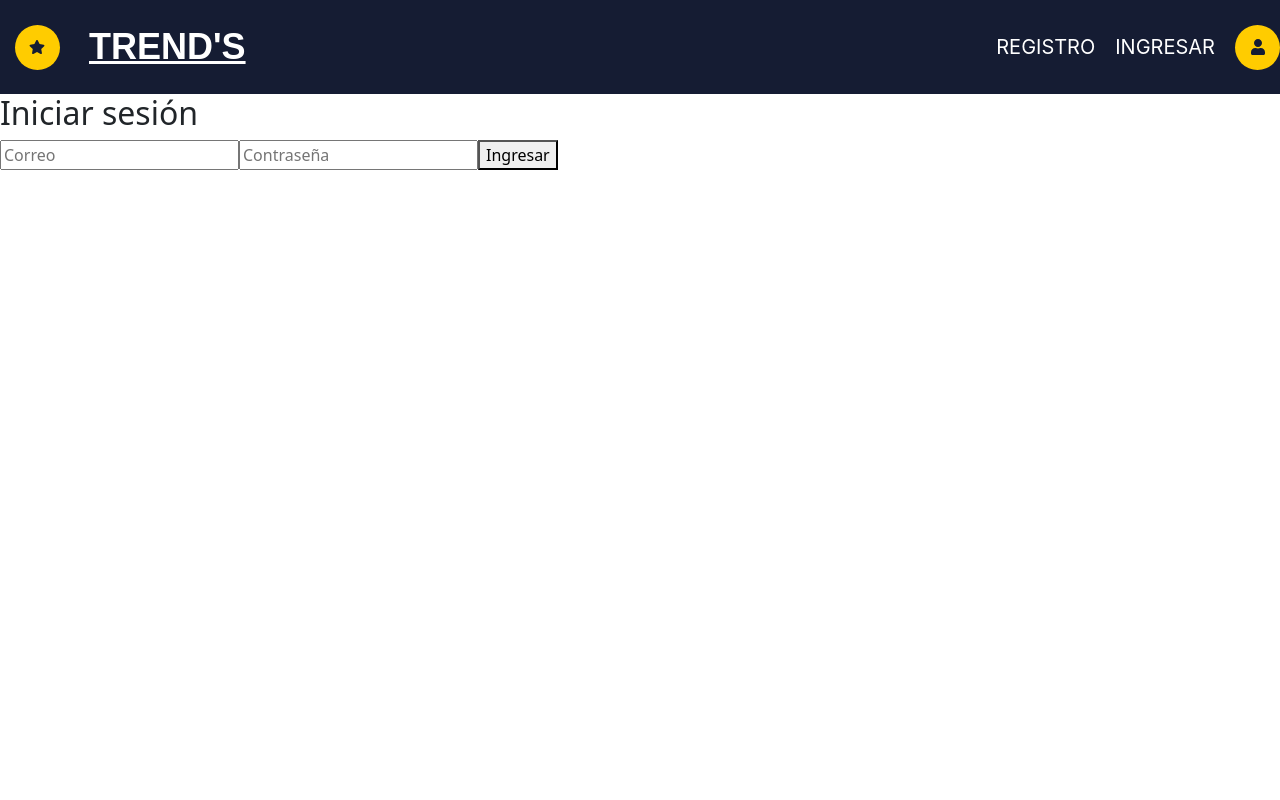
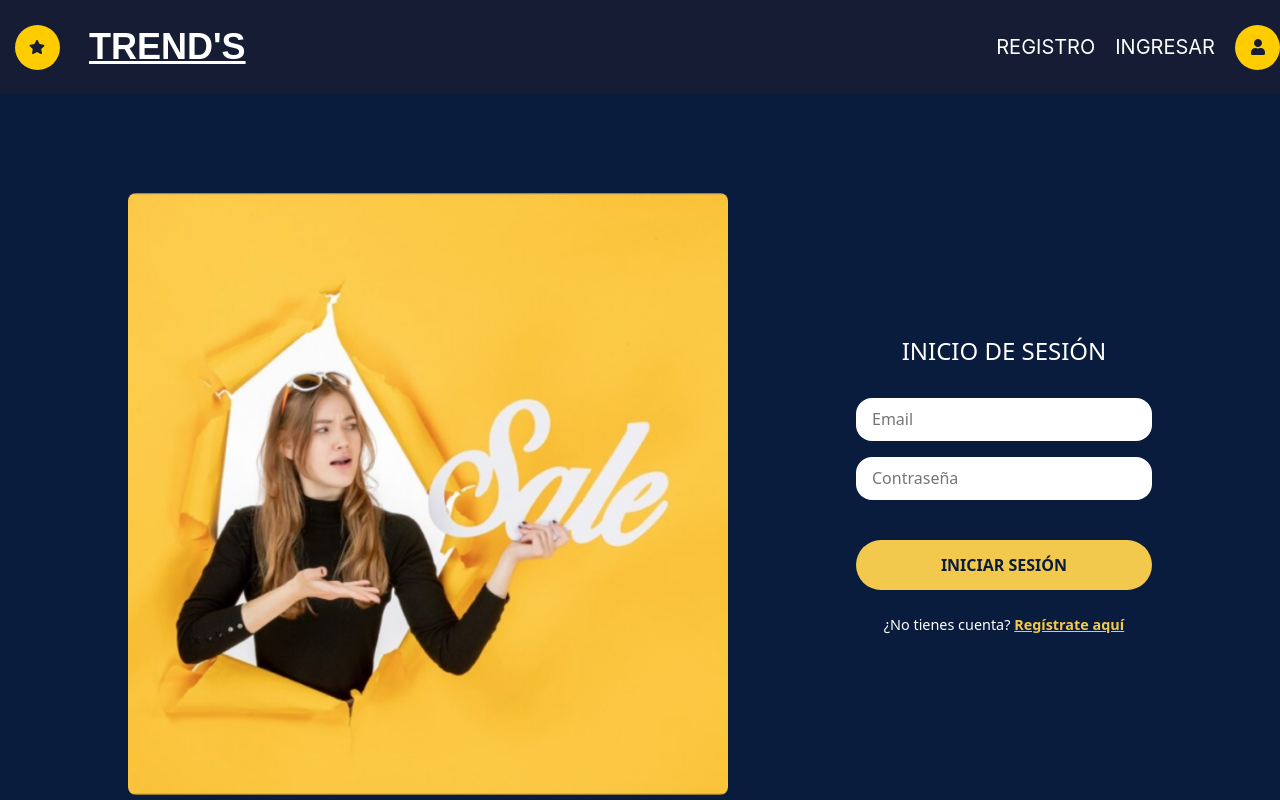
Before and after one commit to RodXorDevX/Proyecto_Final_Marketplace, a React (Vite) app in the folder marketplace/hito2_Desarrollo FrontEnd/Frontend/: page /login in a window 1280 px wide. Shown: the top 800 px of the page. Built offline with nearby package versions, Linux system fonts and the light colour scheme.

Commit message:
Se agrega componente Login con css y el Footer a App.jsx

```diff
--- a/marketplace/hito2_Desarrollo FrontEnd/Frontend/src/App.jsx
+++ b/marketplace/hito2_Desarrollo FrontEnd/Frontend/src/App.jsx
@@ -8,6 +8,8 @@ import DetallePublicacion from './pages/DetallePublicacion';
 import Navbar from './components/Navbar';
 import RutaProtegida from './components/RutaProtegida';
 import Carrito from './pages/Carrito';
+import Footer from './components/Footer';
+
 
 function App() {
   return (
@@ -43,6 +45,8 @@ function App() {
     }
   />
       </Routes>
+      <Footer/>
+
     </>
   );
 }
--- a/marketplace/hito2_Desarrollo FrontEnd/Frontend/src/assets/css/FormularioPublicacion.css
+++ b/marketplace/hito2_Desarrollo FrontEnd/Frontend/src/assets/css/FormularioPublicacion.css
@@ -181,3 +181,4 @@
     width: 100%;
     margin-top: 0.5rem;
   }
+  git push origin main
--- /dev/null
+++ b/marketplace/hito2_Desarrollo FrontEnd/Frontend/src/assets/css/Login.css
@@ -0,0 +1,78 @@
+.login-container {
+    display: flex;
+    justify-content: flex-start;
+    align-items: center;
+    background-color: #0a1c3d;
+    min-height: 100vh;
+    padding: 2rem 8rem;
+    gap: 8rem; /* Más espacio entre imagen y formulario */
+    color: white;
+  }
+
+  /* Imagen 20% más grande */
+  .login-img img {
+    width: 600px;  /* antes 500px */
+    height: auto;
+    border-radius: 0.5rem;
+  }
+
+  /* Formulario separado a la derecha */
+  .login-form {
+    width: 500px;
+    display: flex;
+    flex-direction: column;
+    gap: 1rem;
+    margin-left: auto;
+  }
+
+  .login-form h2 {
+    text-align: center;
+    font-size: 1.5rem;
+    margin-bottom: 1rem;
+  }
+
+  .login-form form {
+    display: flex;
+    flex-direction: column;
+    gap: 1rem;
+  }
+
+  .login-form input {
+    padding: 0.6rem 1rem;
+    border-radius: 1rem;
+    border: none;
+    font-size: 1rem;
+    width: 100%;
+  }
+
+  .login-form button {
+    background-color: #f2c94c;
+    color: #0a1c3d;
+    font-weight: bold;
+    border: none;
+    padding: 0.8rem;
+    border-radius: 2rem;
+    cursor: pointer;
+    margin-top: 1.5rem;
+    width: 100%;
+    font-size: 1rem;
+    transition: background-color 0.3s ease;
+  }
+
+  .login-form button:hover {
+    background-color: #e5b631;
+  }
+
+  .registro-link {
+    text-align: center;
+    font-size: 0.9rem;
+    color: white;
+    margin-top: 0.5rem;
+  }
+
+  .registro-link span {
+    color: #f2c94c;
+    font-weight: bold;
+    cursor: pointer;
+    text-decoration: underline;
+  }
--- a/marketplace/hito2_Desarrollo FrontEnd/Frontend/src/pages/Home.jsx
+++ b/marketplace/hito2_Desarrollo FrontEnd/Frontend/src/pages/Home.jsx
@@ -37,7 +37,7 @@ function Home() {
                 <h2 className="publications-heading">Publicaciones destacadas</h2>
                 <GaleriaPublicaciones />
             </div>
-            <Footer />
+
         </div>
     );
 }
--- a/marketplace/hito2_Desarrollo FrontEnd/Frontend/src/pages/Login.jsx
+++ b/marketplace/hito2_Desarrollo FrontEnd/Frontend/src/pages/Login.jsx
@@ -1,7 +1,8 @@
 import { useState, useContext } from "react";
-import axios from "axios";
 import { AuthContext } from "../context/AuthContext";
 import { useNavigate } from "react-router-dom";
+import "../assets/css/Login.css";
+import loginImg from "../assets/img/LoginPic.jpg";
 
 function Login() {
   const [email, setEmail] = useState("");
@@ -9,28 +10,9 @@ function Login() {
   const { login } = useContext(AuthContext);
   const navigate = useNavigate();
 
-   /*
   const handleSubmit = (e) => {
     e.preventDefault();
 
-    axios
-    axios.post("http://localhost:3000/login", { email, password })
-    .then((res) => {
-        login(res.data); // Aquí guardamos el usuario y token en contexto
-        navigate("/perfil"); // Redirigimos al perfil o donde quieras
-      })
-      .catch((err) => {
-        alert("Credenciales inválidas");
-      });
-  };
-*/
-
-const handleSubmit = (e) => {
-    e.preventDefault();
-
-    console.log("Simulando login con:", email);
-
-    // Simulación de usuario
     const datosFalsos = {
       token: "falso-token-456",
       usuario: {
@@ -45,11 +27,17 @@ const handleSubmit = (e) => {
   };
 
   return (
+    <div className="login-container">
+      <div className="login-img">
+        <img src={loginImg} alt="Promo login" />
+      </div>
+
+      <div className="login-form">
+        <h2>INICIO DE SESIÓN</h2>
         <form onSubmit={handleSubmit}>
-      <h2>Iniciar sesión</h2>
           <input
             type="email"
-        placeholder="Correo"
+            placeholder="Email"
             value={email}
             onChange={(e) => setEmail(e.target.value)}
           />
@@ -59,8 +47,13 @@ const handleSubmit = (e) => {
             value={password}
             onChange={(e) => setPassword(e.target.value)}
           />
-      <button type="submit">Ingresar</button>
+          <button type="submit">INICIAR SESIÓN</button>
         </form>
+        <p className="registro-link">
+          ¿No tienes cuenta? <span onClick={() => navigate("/registro")}>Regístrate aquí</span>
+        </p>
+      </div>
+    </div>
   );
 }
 
```
Also changed, not shown: marketplace/hito2_Desarrollo FrontEnd/Frontend/src/assets/img/LoginPic.jpg (added). Lines whose indentation alone changed are shown as unchanged.
